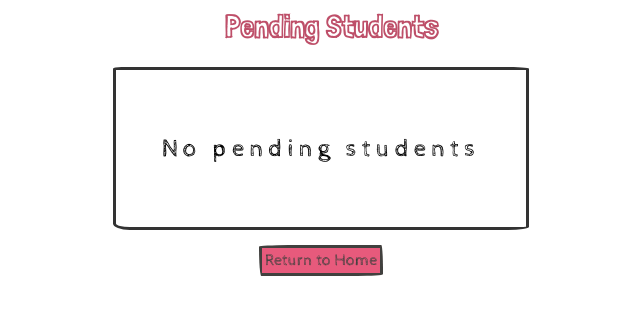
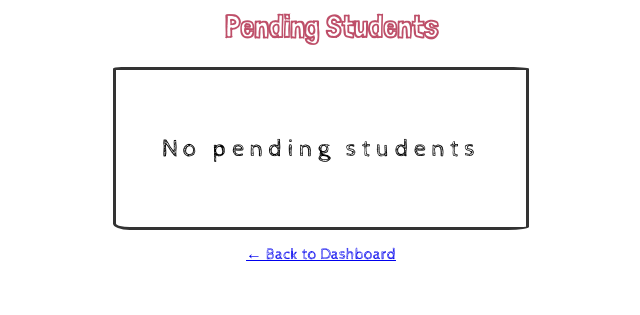
Before and after one commit to hadya584/gradpath, a Flask app: page /pending_students in a window 1280 px wide. Shown: the top 315 px of the page, without its empty margins (325-965 px from the left). Run offline with Flask 3, Linux system fonts and the light colour scheme; data comes from the database, SQL or seed files in the repository.

Commit message:
fixed links

```diff
--- a/templates/applied.html
+++ b/templates/applied.html
@@ -23,6 +23,6 @@
     {% endif %}
 </div>
 <div class = buttonbox>
-    <a href="{{url_for('stu_dashboard')}}"><button class = buttonsketch>Home</button></a>
+    <a href="{{ url_for('alumni_dashboard') if session['role'] == 'Alumni' else url_for('gs_dashboard') if session['role'] == 'GS' else url_for('instructor_dashboard') if session['role'] == 'Faculty' else url_for('stu_dashboard')}}" class="nav-button">← Back to Dashboard</a>
 </div>
 </html>
--- a/templates/form1.html
+++ b/templates/form1.html
@@ -177,11 +177,11 @@
 </div>
 
     <input type = "submit" name = "submit"  class = buttonsketch><br>
-
+    <a href="{{ url_for('alumni_dashboard') if session['role'] == 'Alumni' else url_for('gs_dashboard') if session['role'] == 'GS' else url_for('instructor_dashboard') if session['role'] == 'Faculty' else url_for('stu_dashboard')}}" class="nav-button">← Back to Dashboard</a>
     {% else %}
     <p>not logged in</p>
     <a href="{{ url_for('login') }}" class = sketchbutton >Login</a>
-{% endif %}
+    {% endif %}
 
 </form>
 
--- a/templates/pending_students.html
+++ b/templates/pending_students.html
@@ -12,6 +12,6 @@
     {% endif %}
 </div>
 <div class = buttonbox>
-    <a href="{{ url_for('home') }}"class = buttonsketch>Return to Home</a>
+    <a href="{{ url_for('alumni_dashboard') if session['role'] == 'Alumni' else url_for('gs_dashboard') if session['role'] == 'GS' else url_for('instructor_dashboard') if session['role'] == 'Faculty' else url_for('stu_dashboard')}}" class="nav-button">← Back to Dashboard</a>
 </div>
 </html>
--- a/templates/students.html
+++ b/templates/students.html
@@ -33,5 +33,5 @@
     {% endif %}
 </div>
     <br><br>
-    <a href="{{ url_for('alumni_dashboard') if session['role'] == 'Alumni' else url_for('gs_dashboard') if session['role'] == 'GS' else url_for('stu_dashboard')}}" class="nav-button">← Back to Dashboard</a>
+    <a href="{{ url_for('alumni_dashboard') if session['role'] == 'Alumni' else url_for('gs_dashboard') if session['role'] == 'GS' else url_for('instructor_dashboard') if session['role'] == 'Faculty' else url_for('stu_dashboard')}}" class="nav-button">← Back to Dashboard</a>
 </html>
```
Also changed, not shown: templates/student_info.html (+6 -4 lines).
